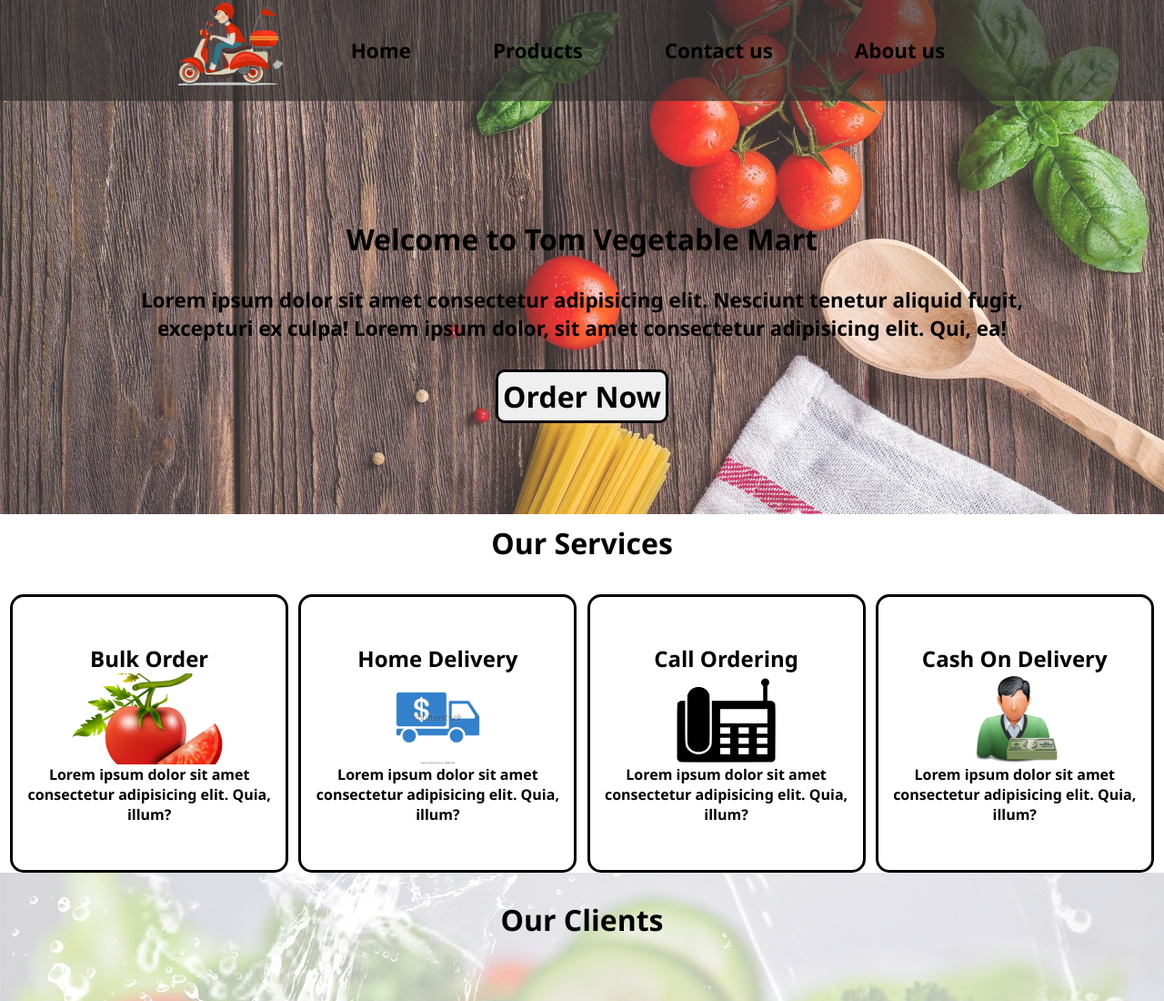
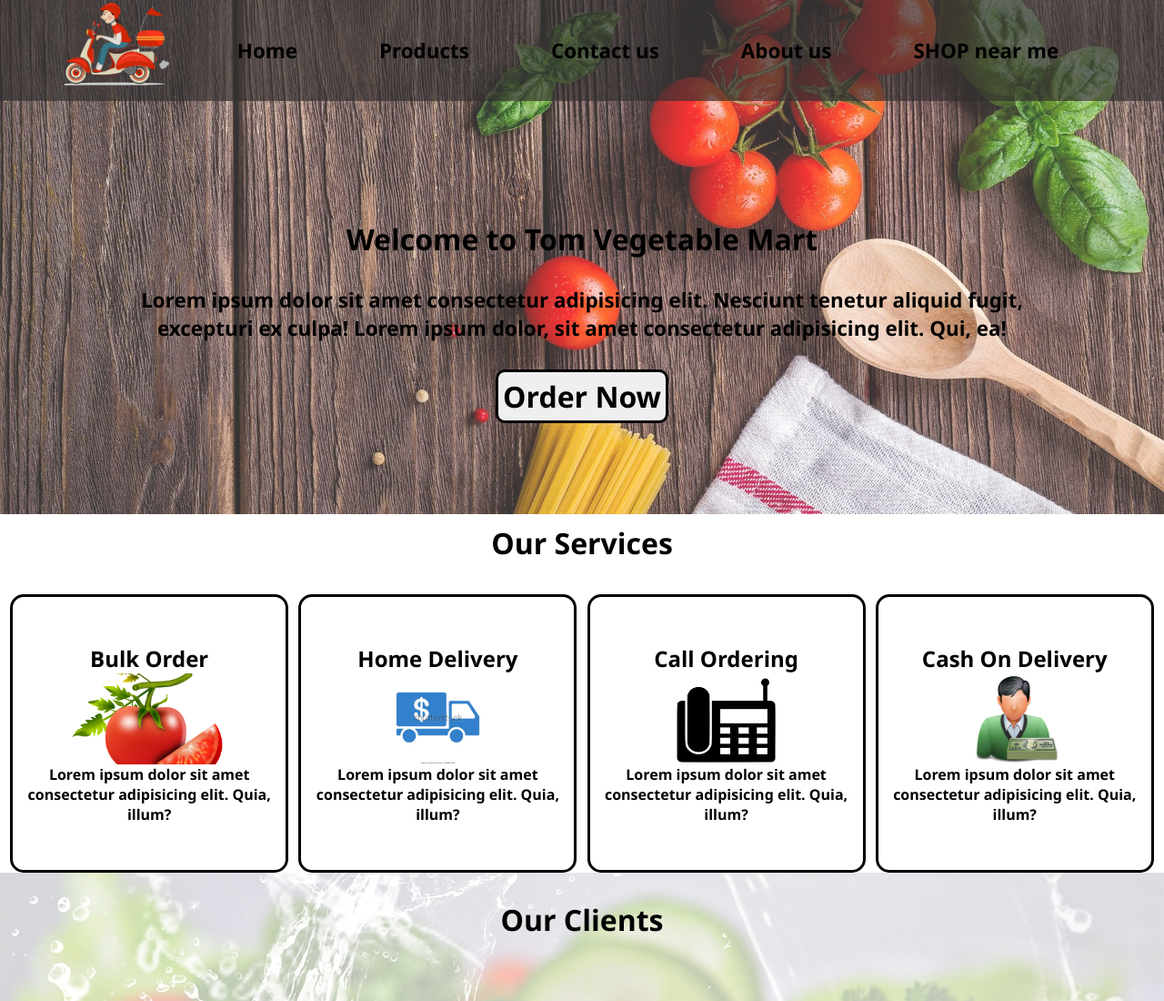
Before and after one commit to tanmaybhalerao/web-development, a plain HTML site: page responsive/index.html in a window 1280 px wide. Shown: the top 1100 px of the page at 91% size. Drawn offline with Linux system fonts and the light colour scheme.

Commit message:
Update index.html

```diff
--- a/responsive/index.html
+++ b/responsive/index.html
@@ -18,6 +18,8 @@
                 <li> <a href="Products.html">Products</a> </li>
                 <li> <a href="contactus.html">Contact us</a> </li>
                 <li> <a href="aboutus.html">About us</a> </li>
+                <li> <a href="aboutus.html">SHOP near me</a> </li>
+
             </ul>
         </nav>
         <div class="home-content">
```
